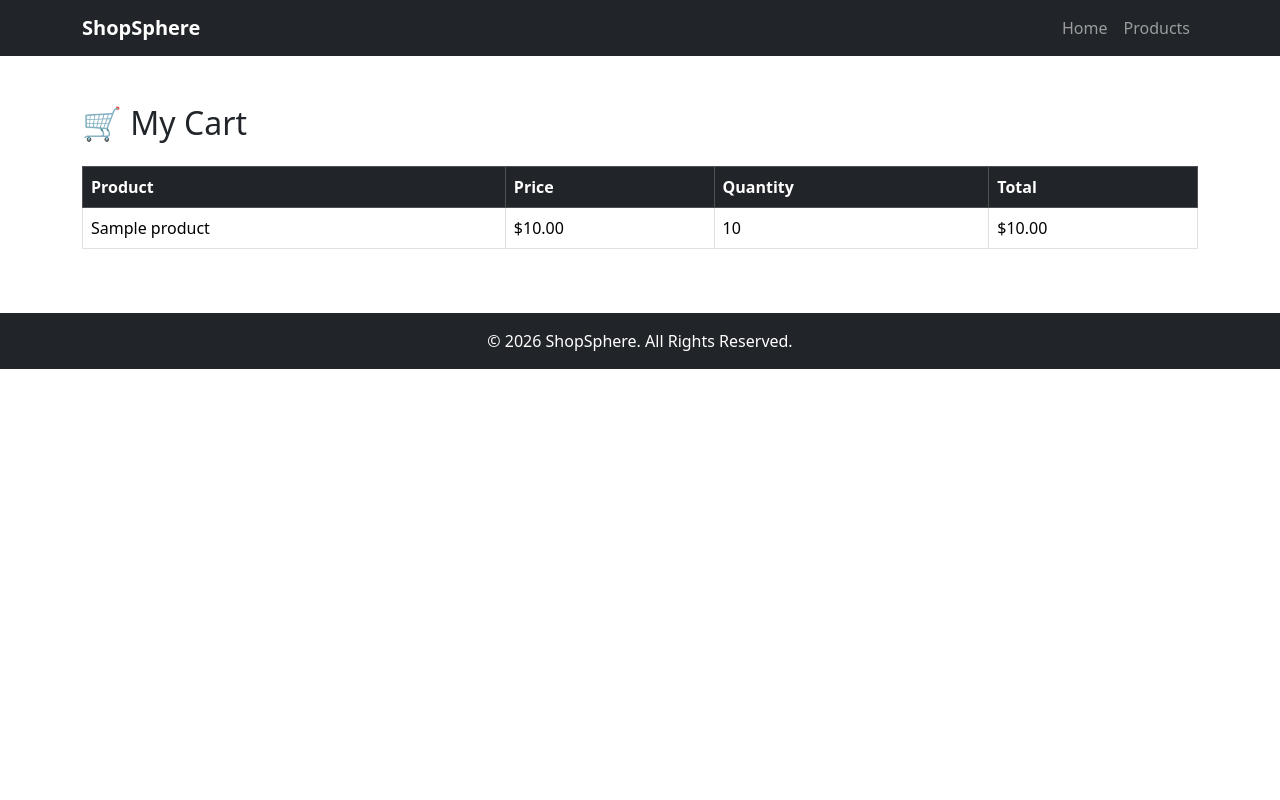
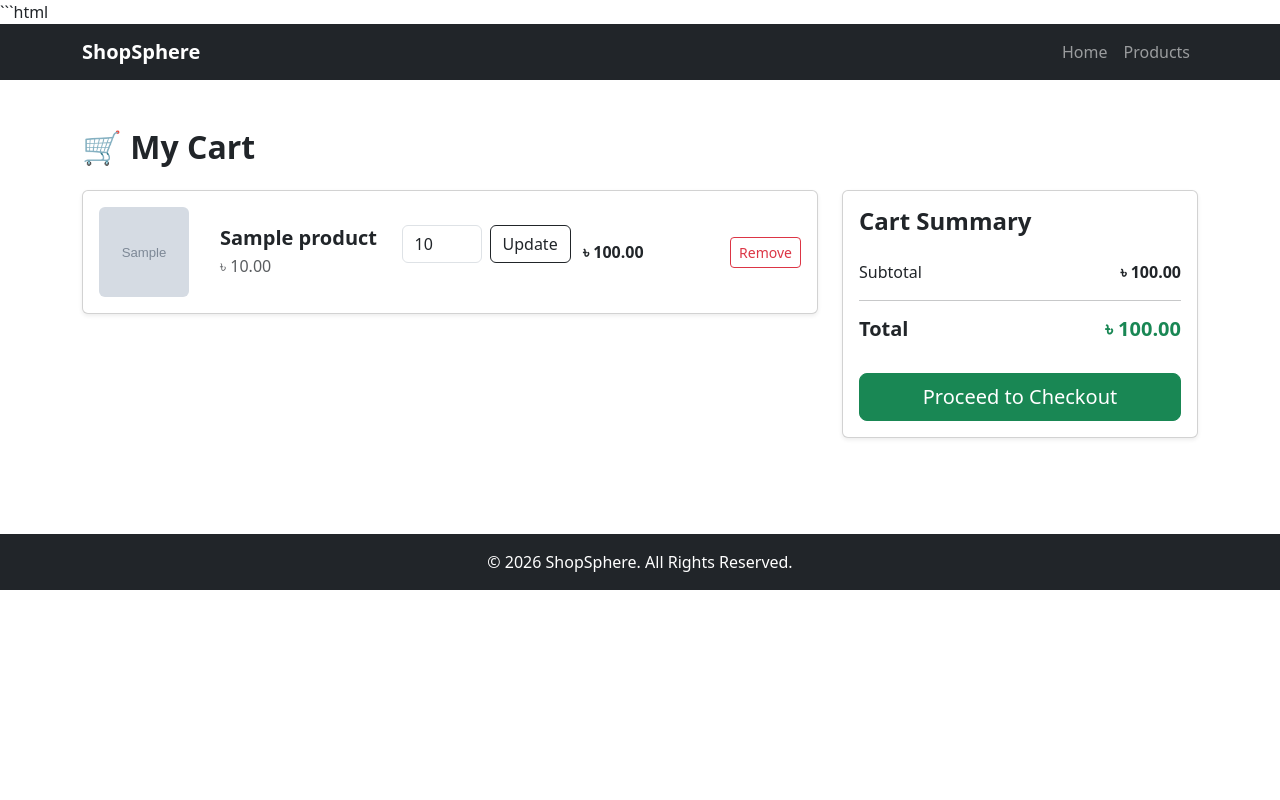
Before and after one commit to Rupu-Kundu/ShopSphere, a Django app: page /cart/ in a window 1280 px wide. Run offline with Django 5.2, Linux system fonts and the light colour scheme; a user stored in the database is signed in; tables that the repository leaves empty hold one stand-in row (values such as "Sample post"); grey boxes marked "Sample" are stand-in pictures.

Commit message:
Complete cart functionality

````diff
--- a/cart/models.py
+++ b/cart/models.py
@@ -25,3 +25,6 @@ class CartItem(models.Model):
 
     def __str__(self):
         return f"{self.product.name} x {self.quantity}"
+
+    def get_total_price(self):
+        return self.product.price * self.quantity
--- a/cart/templates/cart/cart.html
+++ b/cart/templates/cart/cart.html
@@ -1,64 +1,220 @@
+```html
 {% extends "base.html" %}
+
+{% block title %}My Cart - ShopSphere{% endblock %}
 
 {% block content %}
 
-<div class="container mt-5">
+<div class="container py-5">
 
-    <h2 class="mb-4">🛒 My Cart</h2>
+    <h2 class="fw-bold mb-4">🛒 My Cart</h2>
 
     {% if cart.items.all %}
 
-        <div class="table-responsive">
-            <table class="table table-bordered align-middle">
+    <div class="row">
 
-                <thead class="table-dark">
-                    <tr>
-                        <th>Product</th>
-                        <th>Price</th>
-                        <th>Quantity</th>
-                        <th>Total</th>
-                    </tr>
-                </thead>
+        <!-- Cart Items -->
+        <div class="col-lg-8">
 
-                <tbody>
+            {% for item in cart.items.all %}
 
-                    {% for item in cart.items.all %}
+            <div class="card mb-3 shadow-sm">
 
-                    <tr>
+                <div class="card-body">
 
-                        <td>
-                            {{ item.product.name }}
-                        </td>
+                    <div class="row align-items-center">
 
-                        <td>
-                            ${{ item.product.price }}
-                        </td>
+                        <!-- Product Image -->
+                        <div class="col-md-2">
 
-                        <td>
-                            {{ item.quantity }}
-                        </td>
+                            {% if item.product.image %}
 
-                        <td>
-                            ${{ item.product.price|floatformat:2 }}
-                        </td>
+                                <img
+                                    src="{{ item.product.image.url }}"
+                                    class="img-fluid rounded"
+                                    style="height: 90px; width: 90px; object-fit: cover;"
+                                    alt="{{ item.product.name }}"
+                                >
 
-                    </tr>
+                            {% else %}
 
-                    {% endfor %}
+                                <div
+                                    class="bg-light rounded d-flex align-items-center justify-content-center"
+                                    style="height: 90px; width: 90px;"
+                                >
+                                    No Image
+                                </div>
 
-                </tbody>
+                            {% endif %}
 
-            </table>
+                        </div>
+
+
+                        <!-- Product Name & Price -->
+                        <div class="col-md-3">
+
+                            <h5 class="fw-bold mb-1">
+                                {{ item.product.name }}
+                            </h5>
+
+                            <p class="text-muted mb-0">
+                                ৳ {{ item.product.price|floatformat:2 }}
+                            </p>
+
+                        </div>
+
+
+                        <!-- Quantity -->
+                        <div class="col-md-3">
+
+                            <form
+                                method="POST"
+                                action="{% url 'update_cart' item.id %}"
+                                class="d-flex align-items-center gap-2"
+                            >
+
+                                {% csrf_token %}
+
+                                <input
+                                    type="number"
+                                    name="quantity"
+                                    value="{{ item.quantity }}"
+                                    min="1"
+                                    max="{{ item.product.stock }}"
+                                    class="form-control"
+                                    style="width: 80px;"
+                                >
+
+                                <button
+                                    type="submit"
+                                    class="btn btn-outline-dark"
+                                >
+                                    Update
+                                </button>
+
+                            </form>
+
+                        </div>
+
+
+                        <!-- Item Total -->
+                        <div class="col-md-2">
+
+                            <strong>
+                                ৳ {{ item.get_total_price|floatformat:2 }}
+                            </strong>
+
+                        </div>
+
+
+                        <!-- Remove -->
+                        <div class="col-md-2 text-end">
+
+                            <a
+                                href="{% url 'remove_from_cart' item.id %}"
+                                class="btn btn-outline-danger btn-sm"
+                            >
+                                Remove
+                            </a>
+
+                        </div>
+
+                    </div>
+
+                </div>
+
+            </div>
+
+            {% endfor %}
+
         </div>
+
+
+        <!-- Cart Summary -->
+        <div class="col-lg-4">
+
+            <div class="card shadow-sm">
+
+                <div class="card-body">
+
+                    <h4 class="fw-bold mb-4">
+                        Cart Summary
+                    </h4>
+
+
+                    <!-- Subtotal -->
+                    <div class="d-flex justify-content-between mb-3">
+
+                        <span>
+                            Subtotal
+                        </span>
+
+                        <strong>
+                            ৳ {{ total_price|floatformat:2 }}
+                        </strong>
+
+                    </div>
+
+
+                    <hr>
+
+
+                    <!-- Total -->
+                    <div class="d-flex justify-content-between mb-4">
+
+                        <h5 class="fw-bold">
+                            Total
+                        </h5>
+
+                        <h5 class="fw-bold text-success">
+                            ৳ {{ total_price|floatformat:2 }}
+                        </h5>
+
+                    </div>
+
+
+                    <!-- Checkout -->
+                    <button
+                        class="btn btn-success w-100 btn-lg"
+                    >
+                        Proceed to Checkout
+                    </button>
+
+                </div>
+
+            </div>
+
+        </div>
+
+    </div>
+
 
     {% else %}
 
-        <div class="alert alert-info">
-            Your cart is empty.
-        </div>
+    <!-- Empty Cart -->
+
+    <div class="text-center py-5">
+
+        <h4 class="mb-3">
+            Your cart is empty 🛒
+        </h4>
+
+        <p class="text-muted mb-4">
+            Add some products to your cart and they will appear here.
+        </p>
+
+        <a
+            href="{% url 'product_list' %}"
+            class="btn btn-dark"
+        >
+            Continue Shopping
+        </a>
+
+    </div>
 
     {% endif %}
 
 </div>
 
 {% endblock %}
+```
--- a/cart/urls.py
+++ b/cart/urls.py
@@ -4,4 +4,6 @@ from . import views
 urlpatterns = [
     path("", views.cart_view, name="cart"),
     path("add/<int:product_id>/", views.add_to_cart, name="add_to_cart"),
+    path("update/<int:item_id>/", views.update_cart, name="update_cart"),
+    path("remove/<int:item_id>/", views.remove_from_cart, name="remove_from_cart"),
 ]
--- a/cart/views.py
+++ b/cart/views.py
@@ -13,16 +13,53 @@ def add_to_cart(request, product_id):
         product=product
     )
 
-
     if not created:
         cart_item.quantity += 1
         cart_item.save()
 
     return redirect("cart")
 
+
 def cart_view(request):
     cart, created = Cart.objects.get_or_create(user=request.user)
 
+    total_price = sum(
+        item.product.price * item.quantity
+        for item in cart.items.all()
+    )
+
     return render(request, "cart/cart.html", {
         "cart": cart,
+        "total_price": total_price,
     })
+
+
+def update_cart(request, item_id):
+    cart_item = get_object_or_404(
+        CartItem,
+        id=item_id,
+        cart__user=request.user
+    )
+
+    quantity = int(request.POST.get("quantity", 1))
+
+    if quantity > 0:
+        if quantity <= cart_item.product.stock:
+            cart_item.quantity = quantity
+            cart_item.save()
+    else:
+        cart_item.delete()
+
+    return redirect("cart")
+
+
+def remove_from_cart(request, item_id):
+    cart_item = get_object_or_404(
+        CartItem,
+        id=item_id,
+        cart__user=request.user
+    )
+
+    cart_item.delete()
+
+    return redirect("cart")
--- a/config/urls.py
+++ b/config/urls.py
@@ -7,6 +7,8 @@ urlpatterns = [
 
     path('admin/', admin.site.urls),
 
+    path('', include('home.urls')),
+
     path('accounts/', include('accounts.urls')),
 
     path('products/', include('products.urls')),
--- /dev/null
+++ b/home/urls.py
@@ -0,0 +1,6 @@
+from django.urls import path
+from . import views
+
+urlpatterns = [
+    path('', views.home, name='home'),
+]
--- a/home/views.py
+++ b/home/views.py
@@ -1,3 +1,5 @@
 from django.shortcuts import render
 
-# Create your views here.
+
+def home(request):
+    return render(request, 'home/home.html')
````
Also changed, not shown: home/templates/home/home.html (added, +12 -0 lines).
